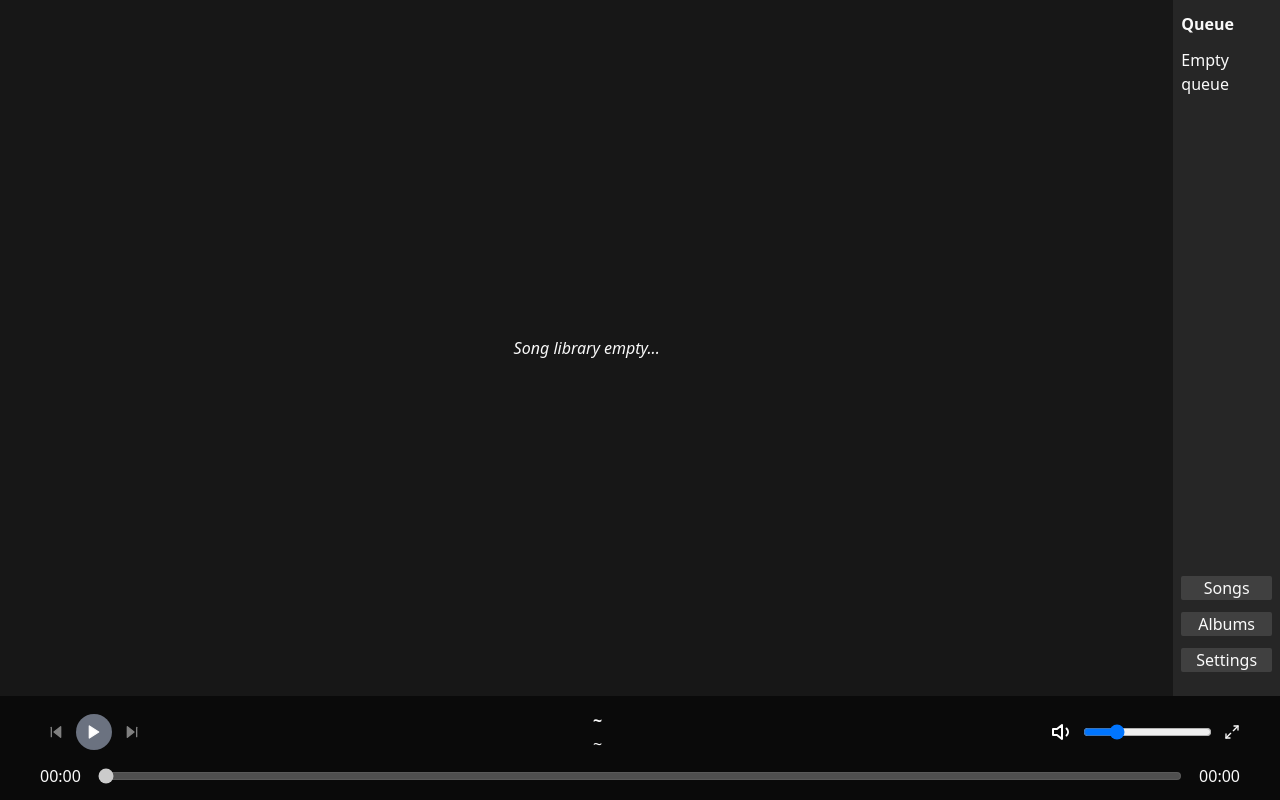
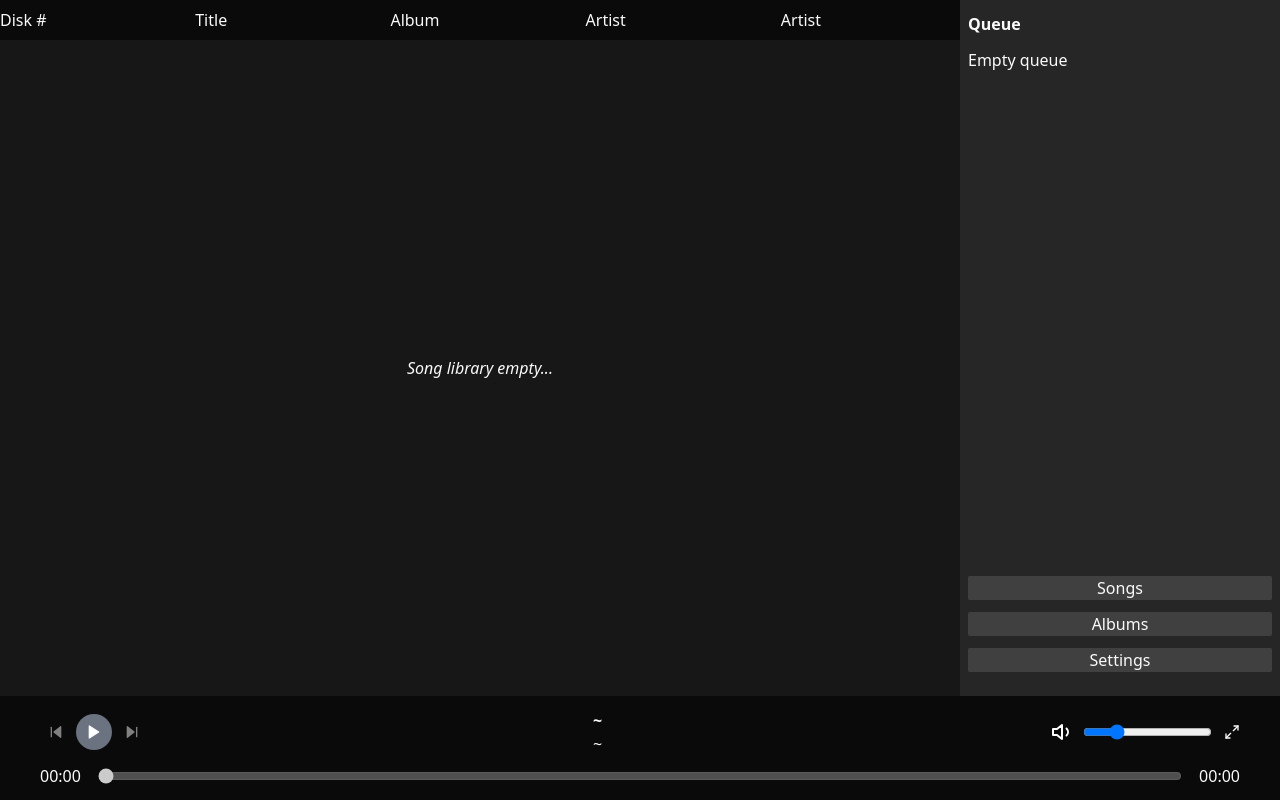
Before and after one commit to callum-jones19/coralia, a React (Vite) app: page /home in a window 1280 px wide. Built offline with nearby package versions, Linux system fonts and the light colour scheme.

Commit message:
Add beginnings of aligned song list header

```diff
--- a/src/components/SideBar.tsx
+++ b/src/components/SideBar.tsx
@@ -31,7 +31,7 @@ export default function SideBar() {
     : undefined;
 
   return (
-    <div className="basis-1/12 bg-neutral-800 h-full pr-2 pl-2">
+    <div className="basis-3/12 bg-neutral-800 h-full pr-2 pl-2">
       <div className="flex flex-col gap-3 justify-between h-full pt-3 pb-3">
         <h2 className="font-bold">Queue</h2>
         <li className="flex flex-col gap-3 flex-grow overflow-auto">
--- a/src/components/SongList.tsx
+++ b/src/components/SongList.tsx
@@ -67,8 +67,16 @@ export default function SongList() {
   }
 
   return (
-    <div className="basis-1/2 flex-grow h-full">
+    <div className="basis-1/2 flex-grow h-full flex flex-col ">
+      <div className="flex flex-row justify-between text-start gap-4 pt-2 pb-2 bg-neutral-950">
+        <p className="basis-1/5">Disk #</p>
+        <p className="basis-1/5">Title</p>
+        <p className="basis-1/5">Album</p>
+        <p className="basis-1/5">Artist</p>
+        <p className="basis-1/5">Artist</p>
+      </div>
       {songs.length > 0 && (
+        <div className="basis-full">
           <ReactVirtualizedAutoSizer >
             {({ height, width }) => (
               <FixedSizeList
@@ -83,6 +91,7 @@ export default function SongList() {
               </FixedSizeList>
             )}
           </ReactVirtualizedAutoSizer>
+        </div>
       )}
       {songs.length === 0 && (
         <div className="h-full w-full flex flex-col justify-center">
--- a/src/components/SongListItem.tsx
+++ b/src/components/SongListItem.tsx
@@ -20,16 +20,14 @@ export default function SongListItem(
   const isPlaying = currentlyPlayingId === song.id;
 
   return (
-    <li
-      className={`flex flex-col h-full rounded-md  ${
-        isPlaying ? "bg-green-800" : colored ? "bg-neutral-900" : "bg-neutral-800"
-      }`}
+    <div
+      className={`h-full rounded-md  ${
+        isPlaying ? "bg-green-800" : isHovering ? "bg-neutral-700" : colored ? "bg-neutral-900" : "bg-neutral-800"
+      } flex flex-row items-center gap-4`}
       onMouseEnter={() => setIsHovering(true)}
       onMouseLeave={() => setIsHovering(false)}
     >
-      <div
-        className="hover:bg-neutral-800 p-2 flex flex-row gap-2 flex-shrink items-center flex-grow rounded-md"
-      >
+      <div className="basis-1/5 flex flex-row justify-start items-center">
         {showImage && <img
           loading="lazy"
           src={imgUrl}
@@ -38,7 +36,6 @@ export default function SongListItem(
           alt="thumb art"
           className="rounded-sm mr-2"
         />}
-        <div className="basis-1/12 flex flex-row justify-start flex-shrink-[2]">
         {!isHovering && !isPlaying
           && (
             <p className="w-fit">
@@ -51,19 +48,17 @@ export default function SongListItem(
           )}
         {isHovering
           && (
-              <div className="flex flex-row gap-1">
             <button
-                  className="bg-neutral-800 rounded-full"
+              className="rounded-full text-center"
               onClick={() => clearAndPlayBackend(song)}
             >
               <Play color="white" />
             </button>
-              </div>
           )}
       </div>
       <div className="basis-1/5 flex-grow overflow-hidden text-nowrap text-ellipsis flex flex-row items-center gap-1">
         <p
-            className="basis-1/5 flex-grow overflow-hidden text-nowrap text-ellipsis"
+          className="basis-1/5flex-grow overflow-hidden text-nowrap text-ellipsis"
           title={song.tags.title}
         >
           {song.tags.title}
@@ -88,6 +83,5 @@ export default function SongListItem(
         {song.tags.albumArtist}
       </p>
     </div>
-    </li>
   );
 }
```
Lines whose indentation alone changed are shown as unchanged.
